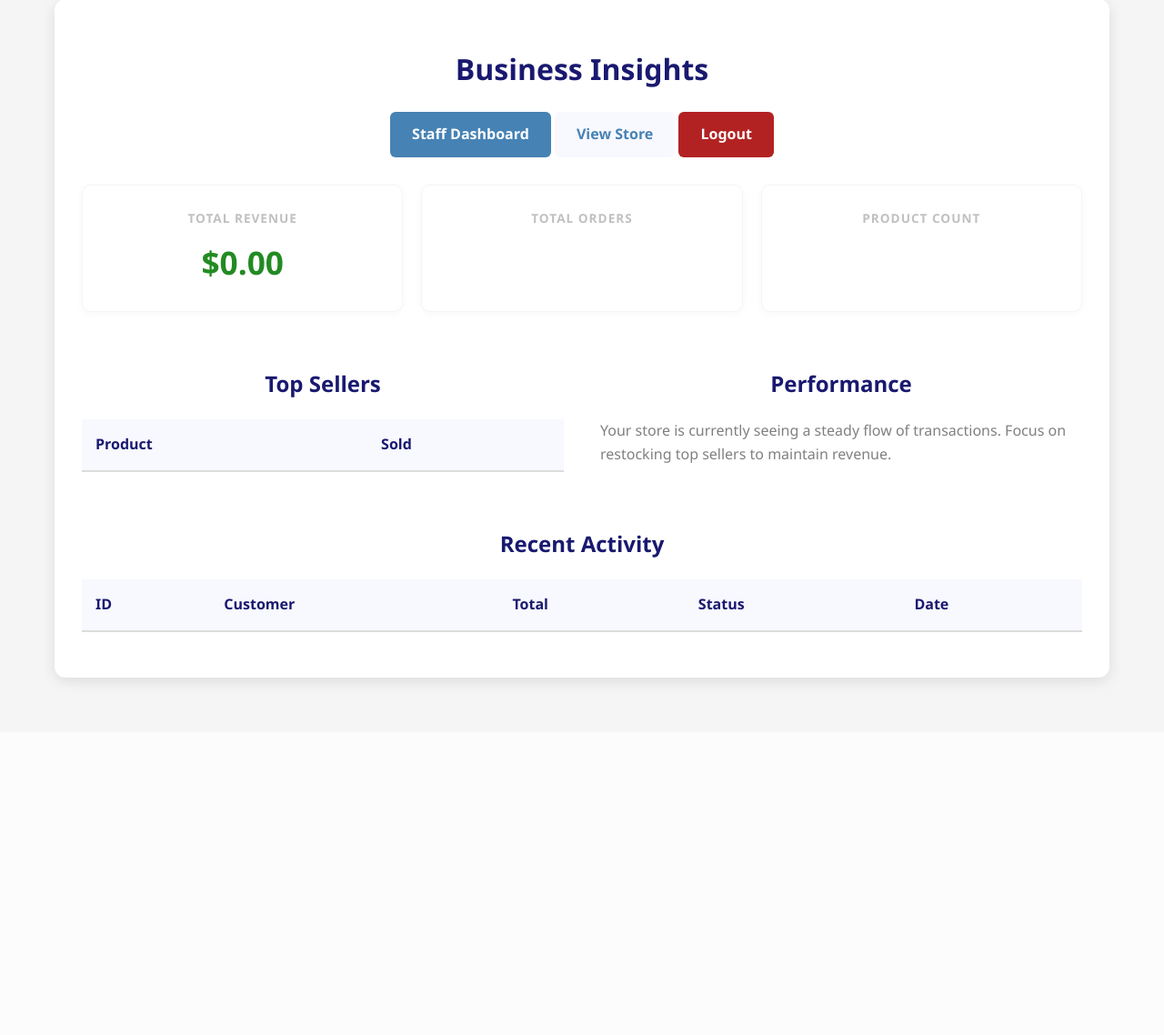
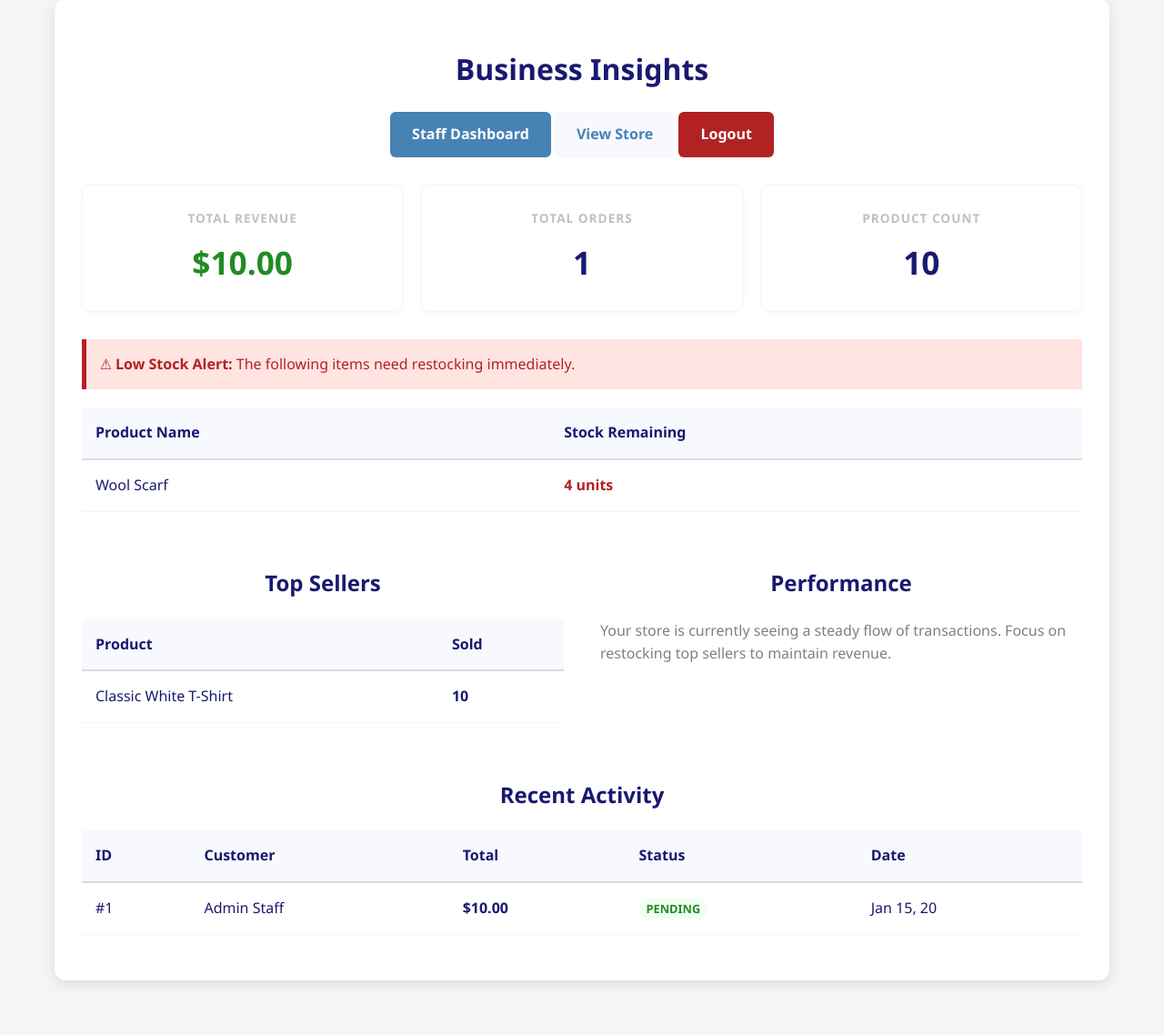
Before and after one commit to Parth8818/clothing-store-comp2154, a PHP site: page /report.php in a window 1280 px wide. Shown: the part 61-1199 px from the top of the page at 91% size. Before the commit the page ends 816 px from the top, so only its background shows below. Run offline with PHP 8.4, Linux system fonts and the light colour scheme; a user stored in the database is signed in; data comes from the database, SQL or seed files in the repository; tables that the repository leaves empty hold one stand-in row (values such as "Sample post"); data that the repository does not hold is empty.

Commit message:
Update report.php

```diff
--- a/report.php
+++ b/report.php
@@ -1,3 +1,56 @@
+<?php
+session_start();
+
+// 1. Security Check: Only allow staff to view reports
+if (!isset($_SESSION["role"]) || $_SESSION["role"] != "staff") {
+    header("Location: login.php");
+    exit;
+}
+
+// 2. Database Connection
+require "config.php";
+
+// 3. FETCH DATA FOR THE REPORT
+try {
+    // Total revenue from all orders
+    $stmt_rev = $pdo->query("SELECT SUM(total) AS revenue FROM orders");
+    $revenue = $stmt_rev->fetch()["revenue"] ?? 0;
+
+    // Total count of orders
+    $stmt_ord = $pdo->query("SELECT COUNT(*) AS cnt FROM orders");
+    $total_orders = $stmt_ord->fetch()["cnt"] ?? 0;
+
+    // Total unique products in the system
+    $stmt_prod = $pdo->query("SELECT COUNT(*) AS cnt FROM products");
+    $total_products = $stmt_prod->fetch()["cnt"] ?? 0;
+
+    // Low stock items (5 or fewer units)
+    $low_stock = $pdo->query("SELECT * FROM products WHERE stock <= 5 ORDER BY stock ASC")->fetchAll();
+
+    // Top selling products (requires joining orders with order_items)
+    $top_products = $pdo->query(
+        "SELECT p.name, SUM(oi.quantity) AS total_sold
+         FROM order_items oi
+         JOIN products p ON oi.product_id = p.id
+         GROUP BY oi.product_id
+         ORDER BY total_sold DESC
+         LIMIT 5"
+    )->fetchAll();
+
+    // Recent orders activity
+    $recent_orders = $pdo->query(
+        "SELECT o.*, u.name AS customer_name
+         FROM orders o
+         JOIN users u ON o.user_id = u.id
+         ORDER BY o.created_at DESC
+         LIMIT 10"
+    )->fetchAll();
+
+} catch (PDOException $e) {
+    // If the database query fails (e.g., table doesn't exist), show a clean error
+    die("Database Error: " . $e->getMessage());
+}
+?>
 <!DOCTYPE html>
 <html lang="en">
 <head>
@@ -102,12 +155,16 @@
                         <tr><th>Product</th><th>Sold</th></tr>
                     </thead>
                     <tbody>
+                        <?php if (empty($top_products)): ?>
+                            <tr><td colspan="2">No items sold yet.</td></tr>
+                        <?php else: ?>
                             <?php foreach ($top_products as $item): ?>
                                 <tr>
                                     <td><?= htmlspecialchars($item["name"]) ?></td>
                                     <td><strong><?= $item["total_sold"] ?></strong></td>
                                 </tr>
                             <?php endforeach; ?>
+                        <?php endif; ?>
                     </tbody>
                 </table>
             </div>
@@ -130,6 +187,9 @@
                 </tr>
             </thead>
             <tbody>
+                <?php if (empty($recent_orders)): ?>
+                    <tr><td colspan="5">No recent activity.</td></tr>
+                <?php else: ?>
                     <?php foreach ($recent_orders as $order): ?>
                         <tr>
                             <td>#<?= $order["id"] ?></td>
@@ -139,6 +199,7 @@
                             <td><?= date("M j, y", strtotime($order["created_at"])) ?></td>
                         </tr>
                     <?php endforeach; ?>
+                <?php endif; ?>
             </tbody>
         </table>
     </div>
```
Lines whose indentation alone changed are shown as unchanged.
